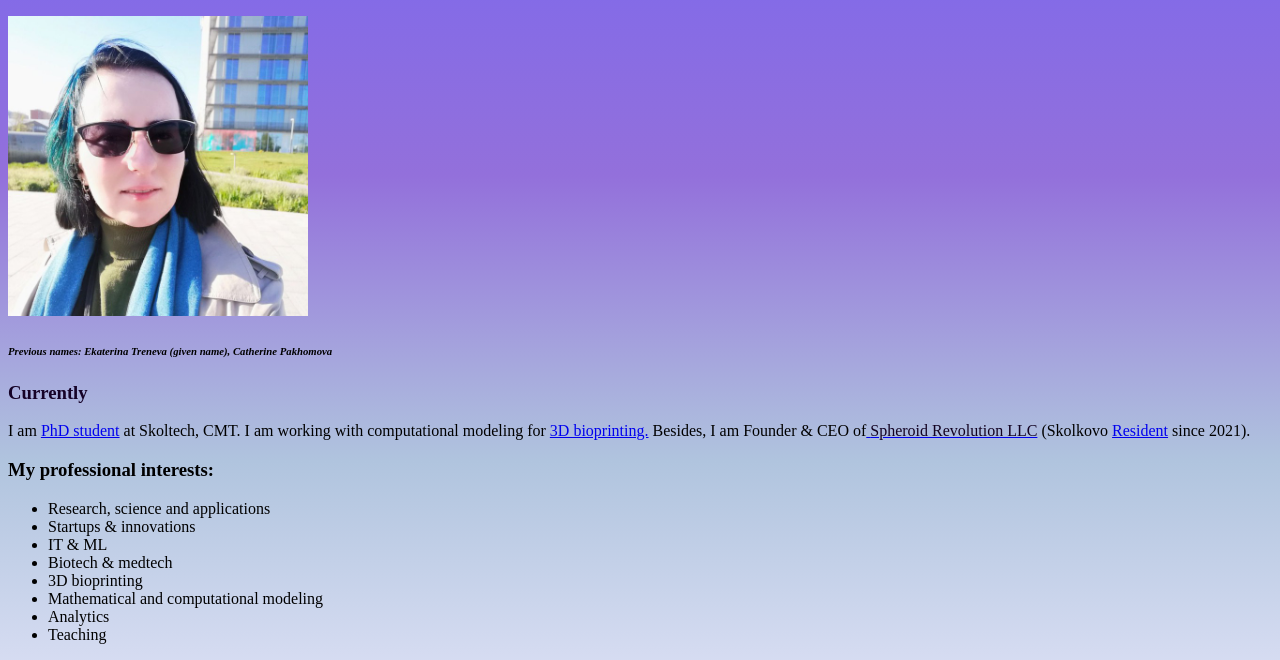
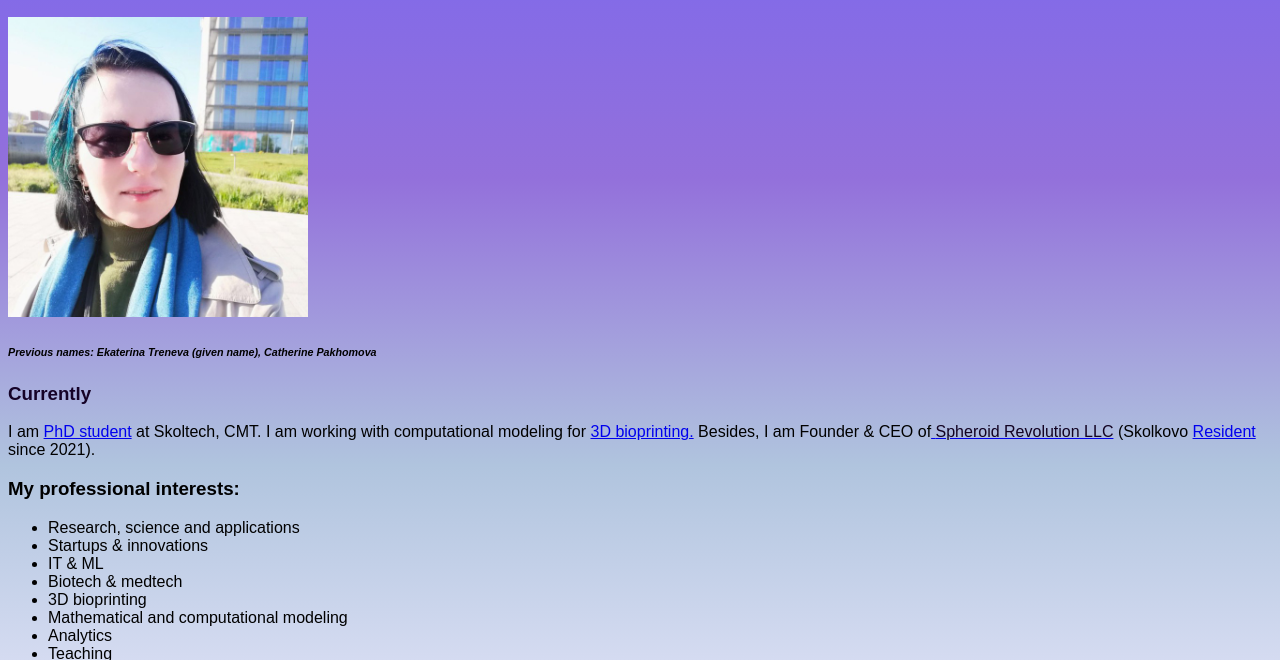
Before and after one commit to KatVil/page, a plain HTML site: page index.html in a window 1280 px wide. Shown: the part 111-771 px from the top of the page. Drawn offline with Linux system fonts and the light colour scheme.

Commit message:
Update index.html

```diff
--- a/index.html
+++ b/index.html
@@ -6,16 +6,6 @@
     <style>
         body{ background: linear-gradient(#7B68EE,#9370DB,#B0C4DE,#E6E6FA,#FFF0F5,#FFFAFA,#D8BFD8,#DDA0DD,#ba5de8,#9932CC)};
     </style>
-  <style>
-    /* preferably, of course, this is a <link> instead */
-    @font-face {
-      font-family: Futura;
-      src: local('Futura Std');
-    }
-    span {
-      font-family: Futura;
-    }
-  </style>
 </head>
 <body>
     <h1>Katherine N. Vilinski-Mazur</h1>
@@ -23,7 +13,7 @@
     <bgcolor="#9370DB" text="#fff">
     <img src="Kat2.jpg" width="300" height="300" alt="Personal photo">
     <h6><i>Previous names: Ekaterina Treneva (given name), Catherine Pakhomova</i></h6>
-    <p><h3><span style="color:rgb(21, 2, 39)"> <b>Currently</b></span> </h3>I am <a href="https://sci.skoltech.ru/materials#!/tab/248546931-4">PhD student</a> at Skoltech, CMT. I am working with computational modeling for <a href="https://en.wikipedia.org/wiki/3D_bioprinting">3D bioprinting.</a> Besides, I am Founder & CEO of<a href="www.spheroidrevolution.com">
+    <p><body style="font-family:Futura,sans-serif"></body><h3><span style="color:rgb(21, 2, 39)"> <b>Currently</b></span> </h3>I am <a href="https://sci.skoltech.ru/materials#!/tab/248546931-4">PhD student</a> at Skoltech, CMT. I am working with computational modeling for <a href="https://en.wikipedia.org/wiki/3D_bioprinting">3D bioprinting.</a> Besides, I am Founder & CEO of<a href="www.spheroidrevolution.com">
         <span style="color:rgb(18, 2, 33);">Spheroid Revolution LLC</span></a> (Skolkovo <a href="https://navigator.sk.ru/orn/1124277">Resident</a> since 2021). </p>
 
     <div>
```
